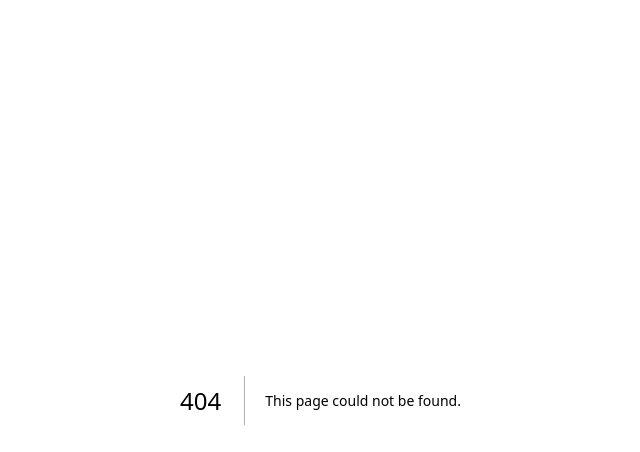
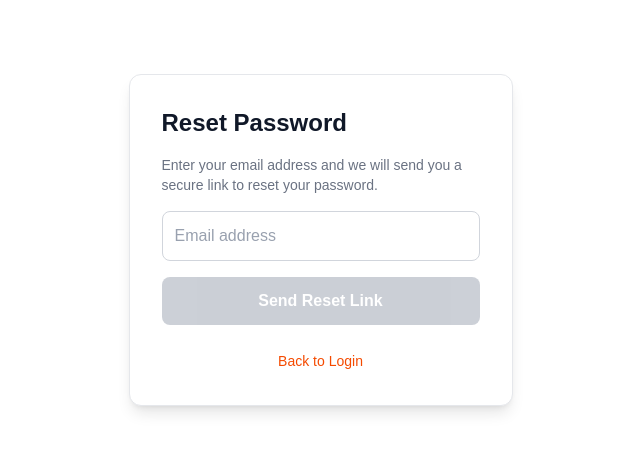
Before and after one commit to touchthesky-limitless/finance-tracker, a Next.js app: page /forgot-password in a window 1280 px wide. Before the commit this address had no page. Shown: the top 452 px of the page, without its empty margins (312-952 px from the left). Built offline with nearby package versions, Linux system fonts and the light colour scheme; no server answers.

Commit message:
Add forgot password and update password pages

```diff
--- /dev/null
+++ b/app/(auth)/forgot-password/page.tsx
@@ -0,0 +1,85 @@
+"use client";
+
+import { useState } from 'react';
+import Link from 'next/link';
+import { createClient } from '@/lib/supabase';
+
+export default function ForgotPassword() {
+  const [email, setEmail] = useState('');
+  const [status, setStatus] = useState<{ type: 'idle' | 'success' | 'error', message: string }>({ type: 'idle', message: '' });
+  const [loading, setLoading] = useState(false);
+
+  const supabase = createClient();
+
+  const handleReset = async (e: React.FormEvent) => {
+    e.preventDefault();
+    setLoading(true);
+    setStatus({ type: 'idle', message: '' });
+
+    const { error } = await supabase.auth.resetPasswordForEmail(email, {
+      redirectTo: `${window.location.origin}/auth/callback?next=/update-password`,
+    });
+
+    if (error) {
+      setStatus({ type: 'error', message: error.message });
+    } else {
+      setStatus({ type: 'success', message: 'Check your email for the reset link!' });
+      setEmail(''); // Clear the input field on success
+    }
+
+    setLoading(false);
+  };
+
+  return (
+    <div className="flex justify-center items-center min-h-[60vh] p-4">
+      <form
+        onSubmit={handleReset}
+        className="w-full max-w-sm space-y-4 p-8 border border-gray-200 dark:border-gray-800 rounded-xl shadow-lg dark:shadow-black/50 bg-white dark:bg-[#121212]"
+      >
+        <h2 className="text-2xl font-bold text-gray-900 dark:text-white">
+          Reset Password
+        </h2>
+        <p className="text-sm text-gray-500 dark:text-gray-400">
+          Enter your email address and we will send you a secure link to reset your password.
+        </p>
+
+        <input
+          type="email"
+          value={email}
+          onChange={(e) => {
+            setEmail(e.target.value);
+          }}
+          placeholder="Email address"
+          className="w-full p-3 bg-white dark:bg-black/40 border border-gray-300 dark:border-gray-700 text-gray-900 dark:text-gray-100 placeholder-gray-400 dark:placeholder-gray-500 rounded-lg focus:ring-2 focus:ring-orange-500 focus:outline-none transition-all"
+          required
+        />
+
+        <button
+          type="submit"
+          disabled={loading || !email}
+          className="w-full bg-orange-600 hover:bg-orange-700 dark:bg-orange-500 dark:hover:bg-orange-600 text-white font-semibold p-3 rounded-lg transition-colors disabled:bg-gray-400 dark:disabled:bg-gray-800 dark:disabled:text-gray-500 cursor-pointer disabled:cursor-not-allowed"
+        >
+          {loading ? "Sending..." : "Send Reset Link"}
+        </button>
+
+        {/* Visual Feedback Message */}
+        {status.message && (
+          <div className={`p-3 rounded-lg text-sm ${
+            status.type === 'error'
+              ? 'bg-red-50 dark:bg-red-900/30 text-red-600 dark:text-red-400 border border-transparent dark:border-red-900/50'
+              : 'bg-green-50 dark:bg-green-900/30 text-green-600 dark:text-green-400 border border-transparent dark:border-green-900/50'
+          }`}>
+            {status.message}
+          </div>
+        )}
+
+        {/* Helpful navigation link */}
+        <div className="text-center pt-2">
+          <Link href="/login" className="text-sm text-orange-600 dark:text-orange-500 hover:underline">
+            Back to Login
+          </Link>
+        </div>
+      </form>
+    </div>
+  );
+}
--- a/app/(auth)/login/page.tsx
+++ b/app/(auth)/login/page.tsx
@@ -4,30 +4,27 @@ import { useState } from "react";
 import { useAuth } from "@/hooks/useAuth";
 import { Zap, Mail, Lock, ArrowRight } from "lucide-react";
 import { useRouter } from "next/navigation";
+import Link from "next/link";
 
 export default function LoginPage() {
 	const [isLogin, setIsLogin] = useState(true);
 	const [email, setEmail] = useState("");
 	const [password, setPassword] = useState("");
 
-	// Destructure from your hook
 	const { handleAuth, loading, error } = useAuth();
 	const router = useRouter();
 
-	// Explicitly typing the event as React.FormEvent<HTMLFormElement>
 	const onAuthSubmit = async (e: React.FormEvent<HTMLFormElement>) => {
 		e.preventDefault();
 
-		// handleAuth is now being called correctly inside the event handler
 		const success = await handleAuth(
 			isLogin ? "LOGIN" : "SIGNUP",
 			email,
 			password,
 		);
 
-		// If handleAuth returns a truthy value (user or true), redirect
 		if (success) {
-			router.refresh(); // Syncs the session cookie with the Proxy/Middleware
+			router.refresh();
 
 			if (isLogin) {
 				router.push("/overview");
@@ -38,19 +35,19 @@ export default function LoginPage() {
 	};
 
 	return (
-		<div className="min-h-screen bg-black flex items-center justify-center p-4">
+		<div className="min-h-screen bg-gray-50 dark:bg-black flex items-center justify-center p-4 transition-colors duration-300">
 			{/* Background Glow */}
-			<div className="absolute top-1/2 left-1/2 -translate-x-1/2 -translate-y-1/2 w-96 h-96 bg-orange-600/20 blur-[120px] rounded-full" />
+			<div className="absolute top-1/2 left-1/2 -translate-x-1/2 -translate-y-1/2 w-96 h-96 bg-orange-600/10 dark:bg-orange-600/20 blur-[120px] rounded-full pointer-events-none" />
 
-			<div className="relative w-full max-w-md bg-[#121212] border border-gray-800 p-8 rounded-3xl shadow-2xl">
+			<div className="relative w-full max-w-md bg-white dark:bg-[#121212] border border-gray-200 dark:border-gray-800 p-8 rounded-3xl shadow-xl dark:shadow-2xl transition-all">
 				<div className="flex flex-col items-center mb-8">
 					<div className="bg-orange-600 p-3 rounded-2xl mb-4 shadow-lg shadow-orange-600/20">
 						<Zap className="text-white fill-white" size={28} />
 					</div>
-					<h1 className="text-2xl font-black text-white tracking-tight">
+					<h1 className="text-2xl font-black text-gray-900 dark:text-white tracking-tight">
 						{isLogin ? "Welcome Back" : "Create Pro Account"}
 					</h1>
-					<p className="text-gray-500 text-sm mt-2">
+					<p className="text-gray-500 dark:text-gray-400 text-sm mt-2">
 						{isLogin
 							? "Log in to manage your wealth"
 							: "Start your journey to financial freedom"}
@@ -59,18 +56,18 @@ export default function LoginPage() {
 
 				<form onSubmit={onAuthSubmit} className="space-y-4">
 					<div className="space-y-2">
-						<label className="text-[10px] uppercase tracking-[0.2em] text-gray-500 font-black pl-1">
+						<label className="text-[10px] uppercase tracking-[0.2em] text-gray-500 dark:text-gray-400 font-black pl-1">
 							Email Address
 						</label>
 						<div className="relative">
 							<Mail
-								className="absolute left-4 top-1/2 -translate-y-1/2 text-gray-600"
+								className="absolute left-4 top-1/2 -translate-y-1/2 text-gray-400 dark:text-gray-600"
 								size={18}
 							/>
 							<input
 								type="email"
 								required
-								className="w-full bg-black border border-gray-800 rounded-xl py-3 pl-12 pr-4 text-white outline-none focus:border-orange-500/50 transition-all"
+								className="w-full bg-white dark:bg-black border border-gray-300 dark:border-gray-800 rounded-xl py-3 pl-12 pr-4 text-gray-900 dark:text-white placeholder-gray-400 dark:placeholder-gray-600 outline-none focus:ring-2 focus:ring-orange-500/50 dark:focus:border-orange-500/50 transition-all"
 								placeholder="name@company.com"
 								value={email}
 								onChange={(e) => setEmail(e.target.value)}
@@ -79,18 +76,18 @@ export default function LoginPage() {
 					</div>
 
 					<div className="space-y-2">
-						<label className="text-[10px] uppercase tracking-[0.2em] text-gray-500 font-black pl-1">
+						<label className="text-[10px] uppercase tracking-[0.2em] text-gray-500 dark:text-gray-400 font-black pl-1">
 							Password
 						</label>
 						<div className="relative">
 							<Lock
-								className="absolute left-4 top-1/2 -translate-y-1/2 text-gray-600"
+								className="absolute left-4 top-1/2 -translate-y-1/2 text-gray-400 dark:text-gray-600"
 								size={18}
 							/>
 							<input
 								type="password"
 								required
-								className="w-full bg-black border border-gray-800 rounded-xl py-3 pl-12 pr-4 text-white outline-none focus:border-orange-500/50 transition-all"
+								className="w-full bg-white dark:bg-black border border-gray-300 dark:border-gray-800 rounded-xl py-3 pl-12 pr-4 text-gray-900 dark:text-white placeholder-gray-400 dark:placeholder-gray-600 outline-none focus:ring-2 focus:ring-orange-500/50 dark:focus:border-orange-500/50 transition-all"
 								placeholder="••••••••"
 								value={password}
 								onChange={(e) => setPassword(e.target.value)}
@@ -105,22 +102,38 @@ export default function LoginPage() {
 					<button
 						type="submit"
 						disabled={loading}
-						className="w-full bg-orange-600 hover:bg-orange-500 text-white font-black py-4 rounded-xl mt-4 flex items-center justify-center gap-2 transition-all active:scale-[0.98] disabled:opacity-50"
+						className="w-full bg-orange-600 hover:bg-orange-700 dark:hover:bg-orange-500 text-white font-black py-4 rounded-xl mt-4 flex items-center justify-center gap-2 transition-all active:scale-[0.98] disabled:opacity-50 disabled:cursor-not-allowed"
 					>
 						{loading ? "Processing..." : isLogin ? "Sign In" : "Create Account"}
 						<ArrowRight size={18} />
 					</button>
 				</form>
 
-				<div className="mt-8 text-center">
+				{/* Footer Links */}
+				<div className="mt-8 flex flex-col sm:flex-row items-center justify-center gap-3 sm:gap-4 text-sm font-medium">
 					<button
+						type="button"
 						onClick={() => setIsLogin(!isLogin)}
-						className="text-gray-500 hover:text-white text-sm font-medium transition-colors"
+						className="text-gray-600 dark:text-gray-500 hover:text-gray-900 dark:hover:text-white transition-colors"
 					>
 						{isLogin
 							? "Don't have an account? Sign up"
 							: "Already have an account? Log in"}
 					</button>
+
+					{isLogin && (
+						<>
+							<span className="hidden sm:inline text-gray-300 dark:text-gray-700">
+								•
+							</span>
+							<Link
+								href="/forgot-password"
+								className="text-orange-600 dark:text-orange-500 hover:underline transition-colors"
+							>
+								Forgot Password?
+							</Link>
+						</>
+					)}
 				</div>
 			</div>
 		</div>
--- a/app/(auth)/logout/page.tsx
+++ b/app/(auth)/logout/page.tsx
@@ -1,11 +1,12 @@
 "use client";
 
 import { useRouter } from 'next/navigation';
-import { supabase } from '@/lib/supabase';
+import { createClient } from '@/lib/supabase';
 import { useBudgetStore } from '@/store/useBudgetStore';
 import { LogOut } from 'lucide-react';
 
 export function LogoutButton() {
+  const supabase = createClient();
   const router = useRouter();
   const setTransactions = useBudgetStore((state) => state.setTransactions);
 
--- /dev/null
+++ b/app/(auth)/update-password/page.tsx
@@ -0,0 +1,106 @@
+"use client";
+
+import { useState } from "react";
+import { useRouter } from "next/navigation";
+import { createClient } from "@/lib/supabase";
+
+export default function UpdatePassword() {
+	const [password, setPassword] = useState("");
+	const [confirmPassword, setConfirmPassword] = useState("");
+	const [status, setStatus] = useState<{
+		type: "idle" | "success" | "error";
+		message: string;
+	}>({ type: "idle", message: "" });
+	const [loading, setLoading] = useState(false);
+
+	const router = useRouter();
+	const supabase = createClient();
+
+	const handleUpdate = async (e: React.FormEvent) => {
+		e.preventDefault();
+
+		// Client-side validation: Check if passwords match
+		if (password !== confirmPassword) {
+			setStatus({ type: "error", message: "Passwords do not match." });
+			return;
+		}
+
+		setLoading(true);
+		setStatus({ type: "idle", message: "" });
+
+		const { error } = await supabase.auth.updateUser({ password });
+
+		if (error) {
+			setStatus({ type: "error", message: error.message });
+		} else {
+			setStatus({
+				type: "success",
+				message: "Password updated! Redirecting...",
+			});
+			setTimeout(() => router.push("/overview"), 1500);
+		}
+
+		setLoading(false);
+	};
+
+	return (
+		<div className="flex justify-center items-center min-h-[60vh] p-4">
+			<form
+				onSubmit={handleUpdate}
+				className="w-full max-w-sm space-y-4 p-8 border border-gray-200 dark:border-gray-800 rounded-xl shadow-lg dark:shadow-black/50 bg-white dark:bg-[#121212]"
+			>
+				<h2 className="text-2xl font-bold text-gray-900 dark:text-white">
+					Set New Password
+				</h2>
+				<p className="text-sm text-gray-500 dark:text-gray-400">
+					Enter and confirm your new secure password below.
+				</p>
+
+				<div className="space-y-3">
+					<input
+						type="password"
+						value={password}
+						onChange={(e) => setPassword(e.target.value)}
+						placeholder="New password"
+						className="w-full p-3 bg-white dark:bg-black/40 border border-gray-300 dark:border-gray-700 text-gray-900 dark:text-gray-100 placeholder-gray-400 dark:placeholder-gray-500 rounded-lg focus:ring-2 focus:ring-orange-500 focus:outline-none transition-all"
+						minLength={6}
+						required
+					/>
+
+					<input
+						type="password"
+						value={confirmPassword}
+						onChange={(e) => setConfirmPassword(e.target.value)}
+						placeholder="Confirm new password"
+						className="w-full p-3 bg-white dark:bg-black/40 border border-gray-300 dark:border-gray-700 text-gray-900 dark:text-gray-100 placeholder-gray-400 dark:placeholder-gray-500 rounded-lg focus:ring-2 focus:ring-orange-500 focus:outline-none transition-all"
+						minLength={6}
+						required
+					/>
+				</div>
+
+				<button
+					type="submit"
+					disabled={
+						loading || password.length < 6 || confirmPassword.length < 6
+					}
+					className="w-full bg-orange-600 hover:bg-orange-700 dark:bg-orange-500 dark:hover:bg-orange-600 text-white font-semibold p-3 rounded-lg transition-colors disabled:bg-gray-400 dark:disabled:bg-gray-800 dark:disabled:text-gray-500 cursor-pointer disabled:cursor-not-allowed"
+				>
+					{loading ? "Updating..." : "Update Password"}
+				</button>
+
+				{/* Visual Feedback Message */}
+				{status.message && (
+					<div
+						className={`p-3 rounded-lg text-sm ${
+							status.type === "error"
+								? "bg-red-50 dark:bg-red-900/30 text-red-600 dark:text-red-400 border border-transparent dark:border-red-900/50"
+								: "bg-green-50 dark:bg-green-900/30 text-green-600 dark:text-green-400 border border-transparent dark:border-green-900/50"
+						}`}
+					>
+						{status.message}
+					</div>
+				)}
+			</form>
+		</div>
+	);
+}
--- a/components/LogoutButton.tsx
+++ b/components/LogoutButton.tsx
@@ -1,12 +1,13 @@
 "use client";
 
 import { useRouter } from 'next/navigation';
-import { supabase } from '@/lib/supabase';
+import { createClient } from '@/lib/supabase';
 import { useBudgetStore } from '@/store/useBudgetStore';
 import { LogOut } from 'lucide-react';
 import { useState } from 'react';
 
 export function LogoutButton() {
+  const supabase = createClient();
   const router = useRouter();
   const [isPending, setIsPending] = useState(false);
 
--- a/components/StoreInitializer.tsx
+++ b/components/StoreInitializer.tsx
@@ -2,7 +2,7 @@
 
 import { useEffect, useRef } from "react";
 import { useBudgetStore } from "@/store/useBudgetStore";
-import { supabase } from "@/lib/supabase";
+import { createClient } from "@/lib/supabase";
 
 export default function StoreInitializer() {
     const fetchTransactions = useBudgetStore((state) => state.fetchTransactions);
@@ -13,6 +13,8 @@ export default function StoreInitializer() {
     const isHydrated = useBudgetStore((state) => state.hasHydrated);
 
     const initialized = useRef(false);
+
+    const supabase = createClient();
 
     useEffect(() => {
         // 2. Only attempt the initial fetch once the store IS hydrated.
@@ -33,7 +35,7 @@ export default function StoreInitializer() {
 
         return () => subscription.unsubscribe();
 
-    }, [fetchTransactions, setTransactions, isHydrated]); // Add isHydrated to deps
+    }, [fetchTransactions, setTransactions, isHydrated, supabase.auth]); // Add isHydrated to deps
 
     return null;
 }
--- a/hooks/useAuth.ts
+++ b/hooks/useAuth.ts
@@ -1,10 +1,11 @@
-import { supabase } from "@/lib/supabase";
+import { createClient } from '@/lib/supabase';
 import { useState } from "react";
 import { getURL } from "@/utils/getURL";
 
 export function useAuth() {
 	const [loading, setLoading] = useState(false);
 	const [error, setError] = useState<string | null>(null);
+	const supabase = createClient();
 
 	const handleAuth = async (
 		type: "LOGIN" | "SIGNUP",
--- a/lib/supabase.ts
+++ b/lib/supabase.ts
@@ -1,10 +1,8 @@
-import { createBrowserClient } from '@supabase/ssr'
+import { createBrowserClient } from "@supabase/ssr";
 
-const supabaseUrl = process.env.NEXT_PUBLIC_SUPABASE_URL!
-const supabaseAnonKey = process.env.NEXT_PUBLIC_SUPABASE_ANON_KEY!
-
-// This creates a single, shared client for your entire browser session
-export const supabase = createBrowserClient(
-  supabaseUrl,
-  supabaseAnonKey
-)
+export const createClient = () => {
+	return createBrowserClient(
+		process.env.NEXT_PUBLIC_SUPABASE_URL!,
+		process.env.NEXT_PUBLIC_SUPABASE_ANON_KEY!,
+	);
+};
--- a/middleware.ts
+++ b/middleware.ts
@@ -36,8 +36,9 @@ export async function middleware(request: NextRequest) {
   const isSignupSuccess = path === "/signup-success";
   const isLoginPage = path === "/login";
   const isLandingPage = path === "/";
+  const isForgotPassword = path === "/forgot-password";
   const isPublicAsset = path.includes(".");
-  const isPublicPage = isLoginPage || isLandingPage || isSignupSuccess;
+  const isPublicPage = isLoginPage || isLandingPage || isSignupSuccess || isForgotPassword;
 
   // 2. The Guard: If NOT logged in and NOT on a public page, go to login
   if (!user && !isPublicPage && !isPublicAsset) {
--- a/store/useBudgetStore.ts
+++ b/store/useBudgetStore.ts
@@ -1,9 +1,11 @@
-import { supabase } from "@/lib/supabase";
+import { createClient } from "@/lib/supabase";
 import { create } from "zustand";
 import { persist, createJSONStorage } from "zustand/middleware";
 import { CATEGORY_HIERARCHY } from "@/constants";
 import { CATEGORY_DICTIONARY } from "@/config/categoryDictionary";
 import { DEFAULT_CATEGORIES } from "@/config/categoryDictionary";
+
+const supabase = createClient();
 
 export interface Transaction {
 	[key: string]: string | number | boolean | string[] | undefined;
```
